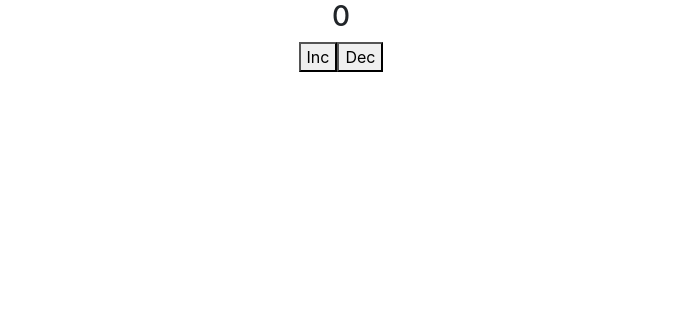
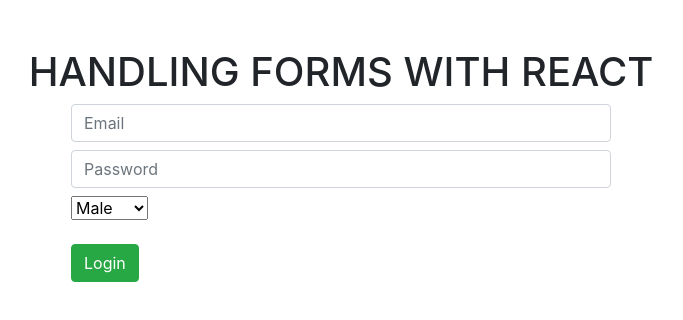
Before and after one commit to jawwad-ali/teachong-react, a React (Create React App) app: page / in a window 1280 px wide. Shown: the top 320 px of the page, without its empty margins (299-982 px from the left). Built offline with nearby package versions, Linux system fonts and the light colour scheme.

Commit message:
forms in react

```diff
--- a/src/App.js
+++ b/src/App.js
@@ -1,27 +1,45 @@
 import React, { useState } from 'react';
-import "./App.css"
-
-// REST OPERATORS
-// function add(num1, num2, ...num3) {
-//   // var ans = num1 + num2 + num3
-//   console.log(5, 10, 35, 5, 45, 95, 11, 22, 910)
-// }
 
 export default function App() {
 
-  const [defaultVal, setVal] = useState(0)
+  const [email, setemail] = useState("")
+  const [pass, setpass] = useState("")
+  const [gender , setgender] = useState()
+
+  const handleSubmit = () => {
+    alert(email)
+    alert(pass)
+    alert(gender)
+
+    setemail("")
+    setpass("")
+    setgender()
+  }
 
   return (
-    <div>
-      <h3>
-        {defaultVal}
-      </h3>
-      <button onClick={() => setVal(defaultVal + 1)}>
-        Inc
-      </button>
-      <button onClick={() => setVal(defaultVal-1)}>
-        Dec
-      </button>
+    <div className="container mt-5" >
+      <div className="text-center mt-2">
+        <h1>HANDLING FORMS WITH REACT</h1>
+      </div>
+
+      <div className="row">
+        <div className="col-lg-6 offset-lg-3">
+          <form onSubmit={handleSubmit}>
+            <input type="email" placeholder="Email" className="form-control mb-2" onChange={e => setemail(e.target.value)} />
+            <input type="password" className="form-control mb-2" placeholder="Password" onChange={e => setpass(e.target.value)} />
+
+
+            <select onChange={e => setgender(e.target.value)}>
+              <option>Male</option>
+              <option>Female</option>
+            </select>
+            <br /> <br />
+
+            <input type="submit" value="Login" className="btn btn-success" />
+          </form>
+        </div>
+      </div>
+
     </div>
   )
 }
```
